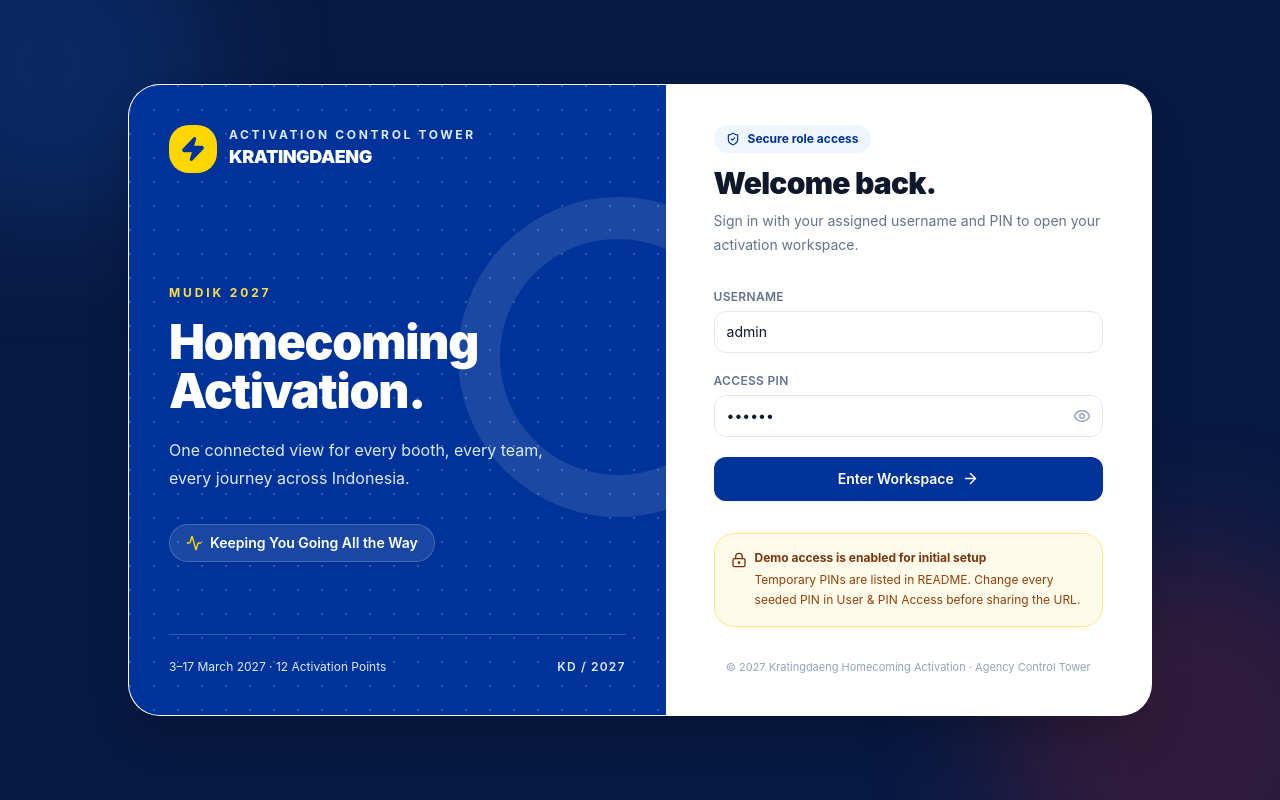
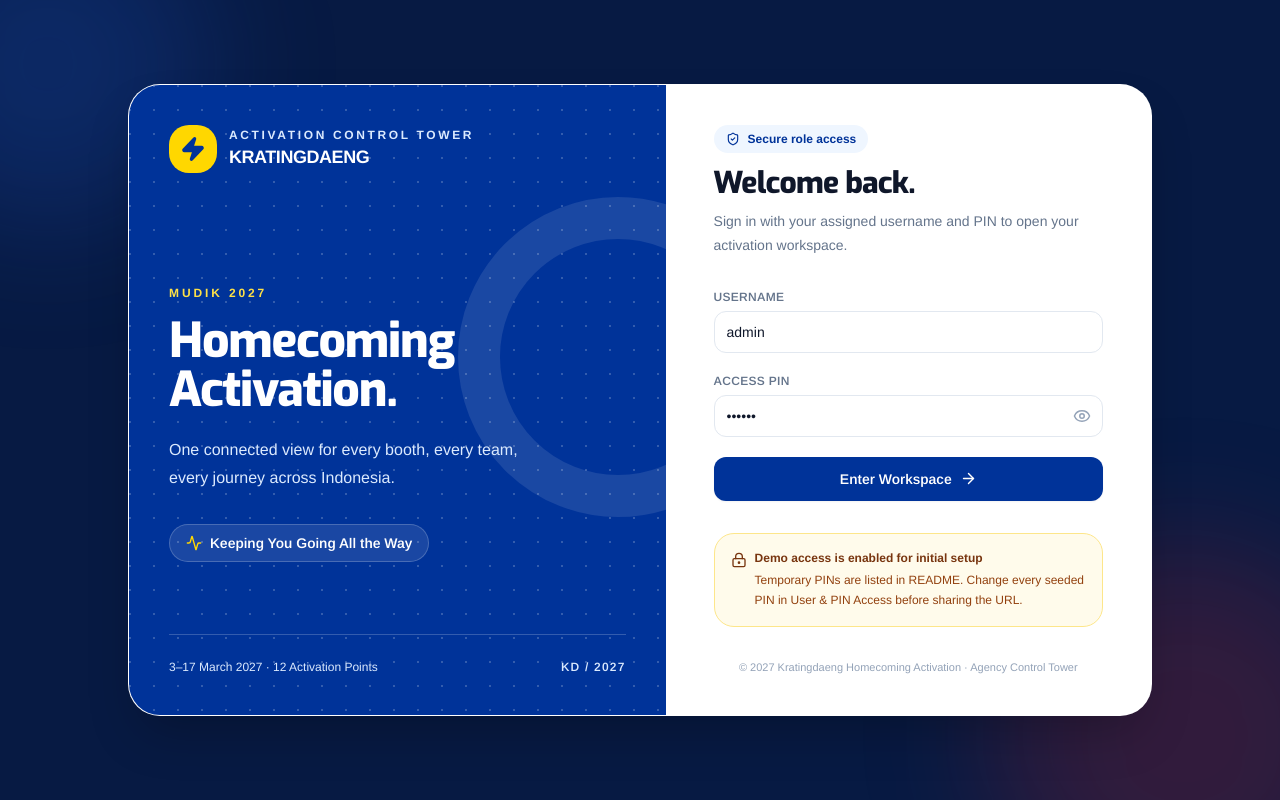
Before and after one commit to omimo-bit/KTD-HC2027, a Next.js app: page / in a window 1280 px wide. Built offline with nearby package versions, Linux system fonts and the light colour scheme.

Commit message:
Refactor globals.css with new styles and font imports

```diff
--- a/app/globals.css
+++ b/app/globals.css
@@ -1,32 +1,130 @@
+
+@import url('https://fonts.googleapis.com/css2?family=Arimo:wght@400;500;600;700&family=Exo:wght@700;800&display=swap');
+
 @tailwind base;
 @tailwind components;
 @tailwind utilities;
 
-:root { color-scheme: light; }
-* { box-sizing: border-box; }
-html, body { min-height: 100%; }
-body { margin: 0; background: #f4f7fc; color: #101828; font-family: Inter, ui-sans-serif, system-ui, -apple-system, BlinkMacSystemFont, "Segoe UI", sans-serif; }
-button, input, select, textarea { font: inherit; }
-button { cursor: pointer; }
-::selection { background: rgba(255,215,0,.45); }
+:root {
+  color-scheme: light;
+  --kd-blue: #003399;
+  --kd-yellow: #FFD700;
+  --kd-red: #E30613;
+}
+
+* {
+  box-sizing: border-box;
+}
+
+html,
+body {
+  min-height: 100%;
+}
+
+body {
+  margin: 0;
+  background: #f4f7fc;
+  color: #101828;
+  font-family: 'Arimo', sans-serif;
+  -webkit-font-smoothing: antialiased;
+}
+
+h1, h2, h3, h4, h5, h6,
+.font-display {
+  font-family: 'Exo', sans-serif;
+  font-weight: 700;
+}
+
+button, input, select, textarea {
+  font: inherit;
+}
+
+button {
+  cursor: pointer;
+}
+
+::selection {
+  background: rgba(255,215,0,.45);
+  color: #003399;
+}
 
 @layer components {
-  .panel { @apply rounded-2xl border border-slate-200 bg-white shadow-card; }
-  .panel-pad { @apply p-5 md:p-6; }
-  .section-title { @apply text-lg font-bold tracking-tight text-slate-900; }
-  .section-subtitle { @apply mt-1 text-sm text-slate-500; }
-  .field-label { @apply mb-1.5 block text-xs font-semibold uppercase tracking-wide text-slate-500; }
-  .field-input { @apply w-full rounded-xl border border-slate-200 bg-white px-3 py-2.5 text-sm text-slate-900 outline-none transition placeholder:text-slate-400 focus:border-kd-blue focus:ring-2 focus:ring-blue-100; }
-  .btn-primary { @apply inline-flex items-center justify-center gap-2 rounded-xl bg-kd-blue px-4 py-2.5 text-sm font-semibold text-white shadow-sm transition hover:bg-blue-900 disabled:cursor-not-allowed disabled:opacity-50; }
-  .btn-secondary { @apply inline-flex items-center justify-center gap-2 rounded-xl border border-slate-200 bg-white px-4 py-2.5 text-sm font-semibold text-slate-700 transition hover:bg-slate-50 disabled:cursor-not-allowed disabled:opacity-50; }
-  .btn-danger { @apply inline-flex items-center justify-center gap-2 rounded-xl bg-kd-red px-4 py-2.5 text-sm font-semibold text-white transition hover:bg-red-700 disabled:opacity-50; }
-  .tag { @apply inline-flex items-center rounded-full px-2.5 py-1 text-[11px] font-bold; }
+  .panel {
+    @apply rounded-2xl border border-slate-200 bg-white shadow-card;
+  }
+
+  .panel-pad {
+    @apply p-5 md:p-6;
+  }
+
+  .section-title {
+    @apply text-lg font-bold tracking-tight text-slate-900;
+    font-family: 'Exo', sans-serif;
+  }
+
+  .section-subtitle {
+    @apply mt-1 text-sm text-slate-500;
+  }
+
+  .field-label {
+    @apply mb-1.5 block text-xs font-semibold uppercase tracking-wide text-slate-500;
+  }
+
+  .field-input {
+    @apply w-full rounded-xl border border-slate-200 bg-white px-3 py-2.5 text-sm text-slate-900 outline-none transition placeholder:text-slate-400 focus:border-kd-blue focus:ring-2 focus:ring-blue-100;
+  }
+
+  .btn-primary {
+    @apply inline-flex items-center justify-center gap-2 rounded-xl bg-kd-blue px-4 py-2.5 text-sm font-semibold text-white shadow-sm transition hover:bg-blue-900 disabled:cursor-not-allowed disabled:opacity-50;
+  }
+
+  .btn-secondary {
+    @apply inline-flex items-center justify-center gap-2 rounded-xl border border-slate-200 bg-white px-4 py-2.5 text-sm font-semibold text-slate-700 transition hover:bg-slate-50 disabled:cursor-not-allowed disabled:opacity-50;
+  }
+
+  .btn-danger {
+    @apply inline-flex items-center justify-center gap-2 rounded-xl bg-kd-red px-4 py-2.5 text-sm font-semibold text-white transition hover:bg-red-700 disabled:opacity-50;
+  }
+
+  .tag {
+    @apply inline-flex items-center rounded-full px-2.5 py-1 text-[11px] font-bold;
+  }
 }
 
-.leaflet-container { width: 100%; height: 100%; z-index: 0; border-radius: 1rem; background: #e9eef7; }
-.leaflet-popup-content-wrapper { border-radius: 12px; }
-.leaflet-popup-content { margin: 12px 14px; }
-.video-frame { width: 100%; height: 100%; object-fit: cover; background: #0b1220; }
-.scrollbar-thin { scrollbar-width: thin; scrollbar-color: #cbd5e1 transparent; }
-.scrollbar-thin::-webkit-scrollbar { width: 6px; height: 6px; }
-.scrollbar-thin::-webkit-scrollbar-thumb { background: #cbd5e1; border-radius: 999px; }
+.leaflet-container {
+  width: 100%;
+  height: 100%;
+  z-index: 0;
+  border-radius: 1rem;
+  background: #e9eef7;
+}
+
+.leaflet-popup-content-wrapper {
+  border-radius: 12px;
+}
+
+.leaflet-popup-content {
+  margin: 12px 14px;
+}
+
+.video-frame {
+  width: 100%;
+  height: 100%;
+  object-fit: cover;
+  background: #0b1220;
+}
+
+.scrollbar-thin {
+  scrollbar-width: thin;
+  scrollbar-color: #cbd5e1 transparent;
+}
+
+.scrollbar-thin::-webkit-scrollbar {
+  width: 6px;
+  height: 6px;
+}
+
+.scrollbar-thin::-webkit-scrollbar-thumb {
+  background: #cbd5e1;
+  border-radius: 999px;
+}
```
